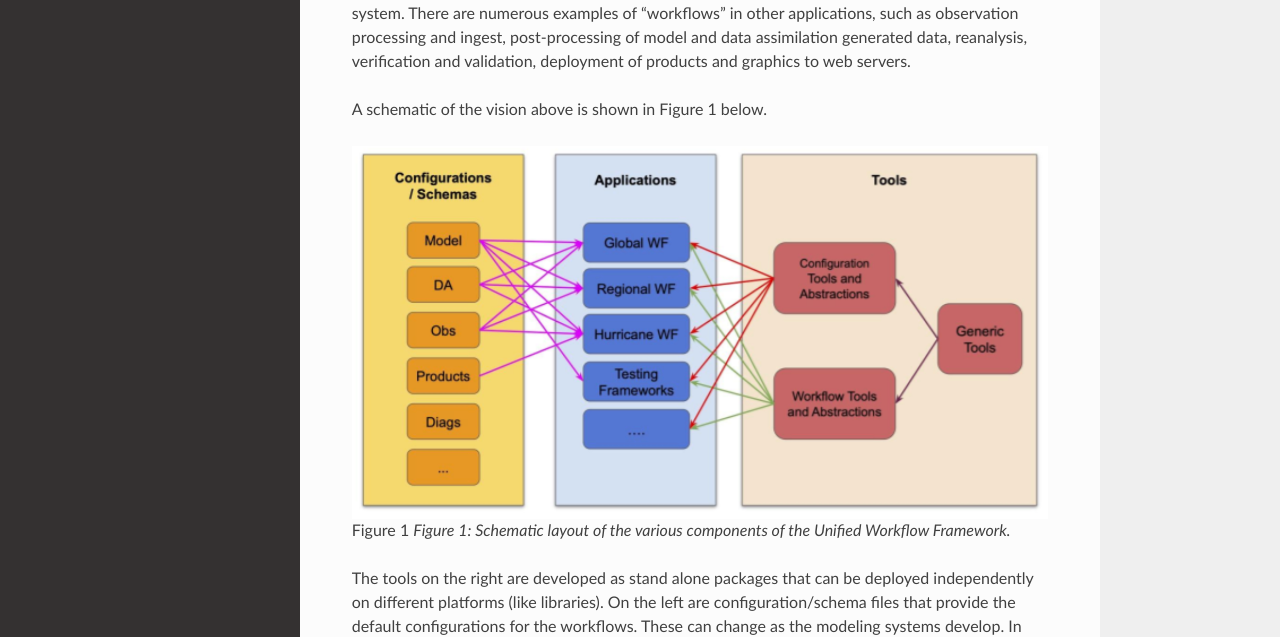
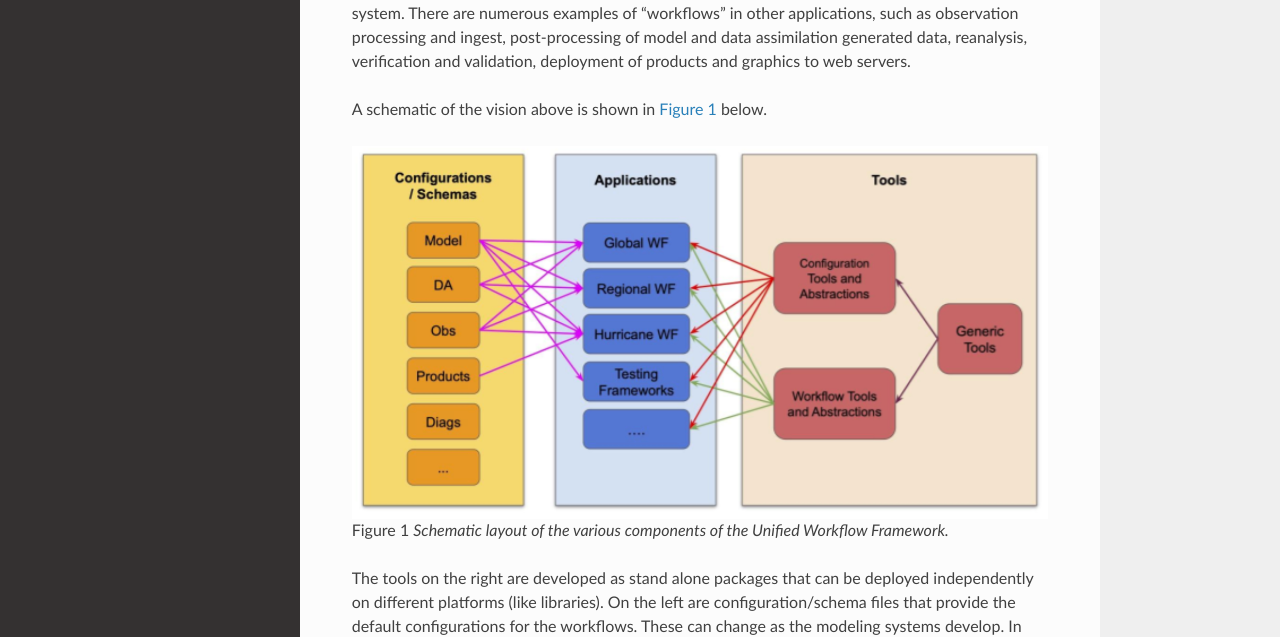
Before and after one commit to ufs-community/uwtools, a Sphinx documentation site: the page built from docs/index.rst, in a window 1280 px wide and 1378 px high. Shown: the part 430-1067 px from the top of the window. Built offline with Sphinx 7.4.7 and the Read the Docs theme 2.0.0, drawn with Linux system fonts in a browser that asks for light colours.

Commit message:
Removing duplicate reference to Figure 1

```diff
--- a/docs/index.rst
+++ b/docs/index.rst
@@ -23,13 +23,13 @@ applications, such as observation processing and ingest, post-processing of
 model and data assimilation generated data, reanalysis, verification and
 validation, deployment of products and graphics to web servers.
 
-A schematic of the vision above is shown in Figure 1 below.
+A schematic of the vision above is shown in :numref:`Schematic_Layout_Unified_Workflow_Framework` below.
 
 .. _Schematic_Layout_Unified_Workflow_Framework:
 
 .. figure:: figure/Schematic_Layout_Unified_Workflow_Framework.png
 
-   *Figure 1: Schematic layout of the various components of the Unified Workflow Framework.*
+   *Schematic layout of the various components of the Unified Workflow Framework.*
 
 The tools on the right are developed as stand alone packages that can be
 deployed independently on different platforms (like libraries). On the left
```
